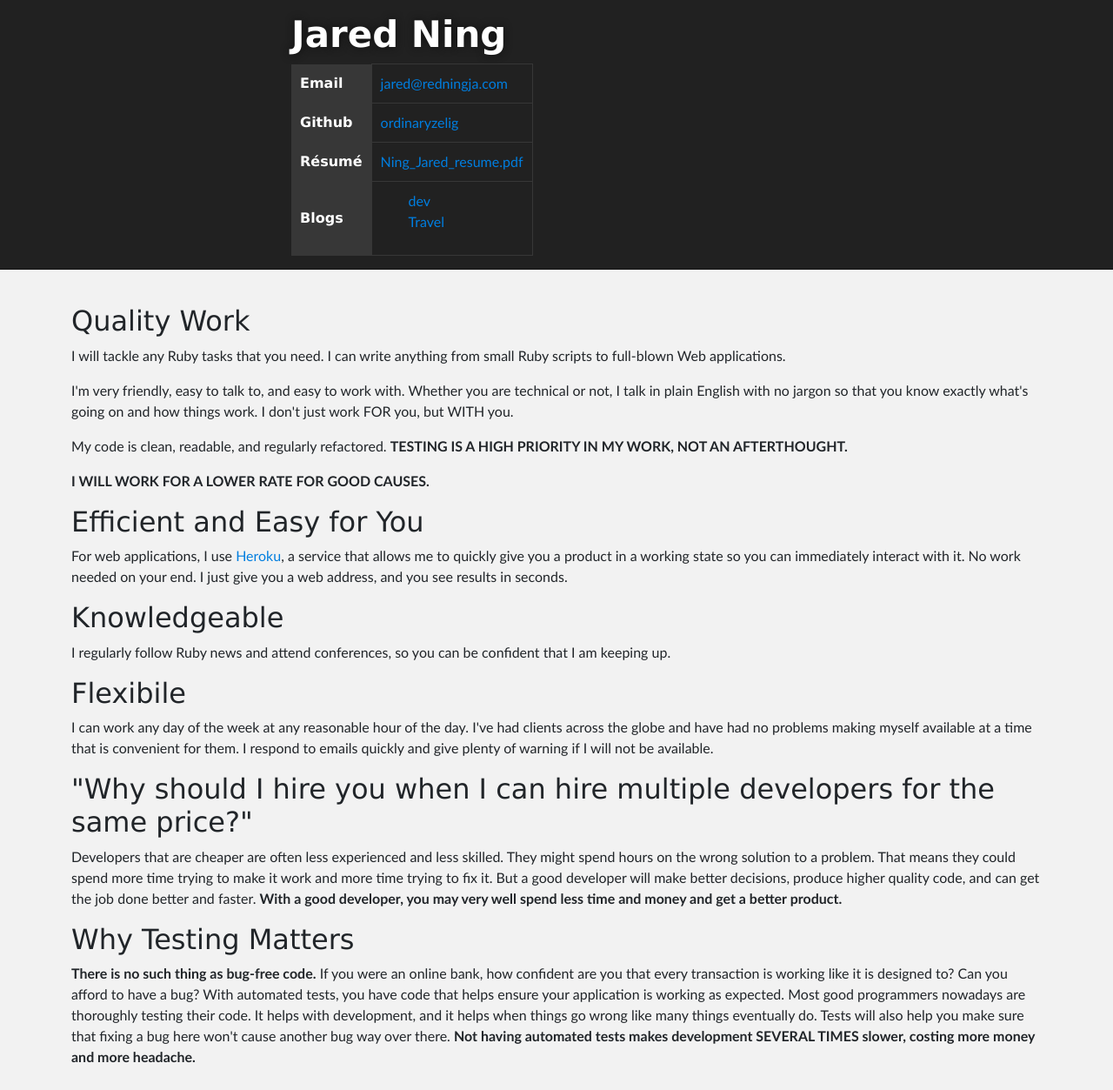
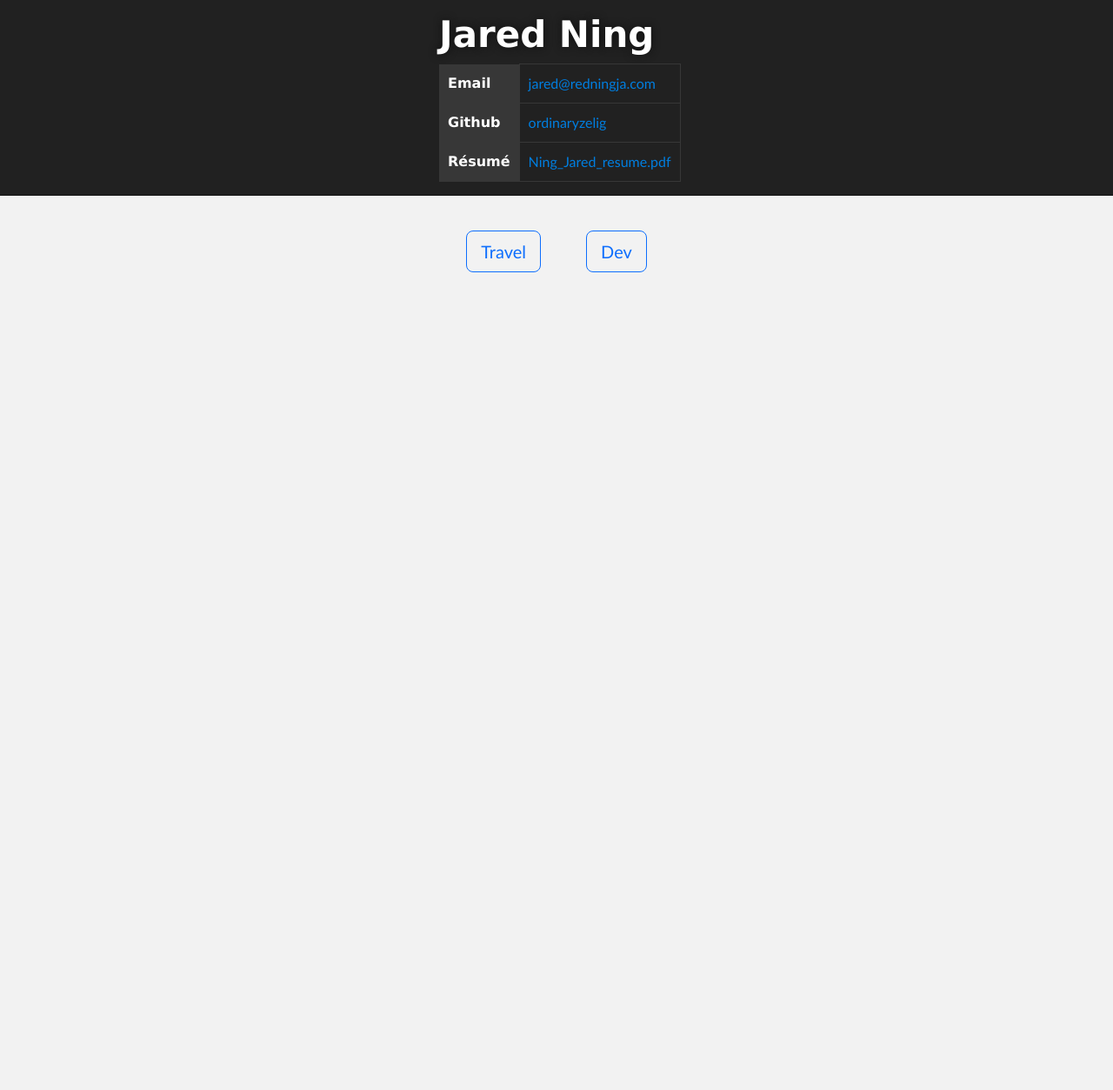
Before and after one commit to ordinaryzelig/ordinaryzelig.github.com, a Jekyll site: the page built from index.html, in a window 1280 px wide. Shown: the whole page at 87% size. Built offline with Jekyll 4.4.1, drawn with Linux system fonts in a browser that asks for light colours; after the commit the page ends 900 px from its top, so only the background shows below that.

Commit message:
Replace index with links to blogs.

```diff
--- a/_includes/contact.html
+++ b/_includes/contact.html
@@ -3,14 +3,5 @@
     <tr><th>Email   </th><td><a href="mailto:jared@redningja.com"                                                         >jared@redningja.com</a></td></tr>
     <tr><th>Github  </th><td><a href="https://github.com/ordinaryzelig"                                     target="blank">ordinaryzelig</a></td></tr>
     <tr><th>Résumé  </th><td><a href="https://www.dropbox.com/s/4phu3j7eyyrqn54/Ning_Jared_resume.pdf?dl=0" target="blank">Ning_Jared_resume.pdf</a></td></tr>
-    <tr>
-      <th>Blogs</th>
-      <td>
-        <ul id="blogs">
-          <li><a href="{{ site.categories.dev.last.url }}">dev</a></li>
-          <li><a href="{{ site.categories.travel.last.url }}">Travel</a></li>
-        </ul>
-      </td>
-    </tr>
   </tbody>
 </table>
--- a/_layouts/default.html
+++ b/_layouts/default.html
@@ -21,7 +21,7 @@
 
     <!-- HEADER -->
     <div id="header_wrap" class="outer">
-      <header class="inner">
+      <header class="inner mx-auto">
         <h1 id="project_title">
           <a href="{{ site.baseurl }}/">
             <span id="title-Ja>">Ja</span><span id="title-red">red</span>
--- a/index.html
+++ b/index.html
@@ -1,36 +1,10 @@
 ---
 layout: default
 title: redNingja
-subtitle: Friendly, expert, no jargon Ruby programmer
 showContact: true
 ---
 
-<h2>Quality Work</h2>
-<p>I will tackle any Ruby tasks that you need. I can write anything from small Ruby scripts to full-blown Web applications.</p>
-<p>I'm very friendly, easy to talk to, and easy to work with. Whether you are technical or not, I talk in plain English with no jargon so that you know exactly what's going on and how things work. I don't just work FOR you, but WITH you.</p>
-<p>My code is clean, readable, and regularly refactored. <strong>TESTING IS A HIGH PRIORITY IN MY WORK, NOT AN AFTERTHOUGHT.</strong>
-<p><strong>I WILL WORK FOR A LOWER RATE FOR GOOD CAUSES.</strong></p>
-
-<h2>Efficient and Easy for You</h2>
-<p>For web applications, I use <a href="http://heroku.com">Heroku</a>, a service that allows me to quickly give you a product in a working state so you can immediately interact with it. No work needed on your end. I just give you a web address, and you see results in seconds.</p>
-
-<h2>Knowledgeable</h2>
-<p>I regularly follow Ruby news and attend conferences, so you can be confident that I am keeping up.</p>
-
-<h2>Flexibile</h2>
-<p>I can work any day of the week at any reasonable hour of the day. I've had clients across the globe and have had no problems making myself available at a time that is convenient for them. I respond to emails quickly and give plenty of warning if I will not be available.</p>
-
-<h2>"Why should I hire you when I can hire multiple developers for the same price?"</h2>
-<p>Developers that are cheaper are often less experienced and less skilled. They might spend hours on the wrong solution to a problem. That means they could spend more time trying to make it work and more time trying to fix it. But a good developer will make better decisions, produce higher quality code, and can get the job done better and faster. <strong>With a good developer, you may very well spend less time and money and get a better product.</strong></p>
-
-<h2>Why Testing Matters</h2>
-<p>
-  <strong>There is no such thing as bug-free code.</strong>
-  If you were an online bank, how confident are you that every transaction is working like it is designed to?
-  Can you afford to have a bug?
-  With automated tests, you have code that helps ensure your application is working as expected.
-  Most good programmers nowadays are thoroughly testing their code.
-  It helps with development, and it helps when things go wrong like many things eventually do.
-  Tests will also help you make sure that fixing a bug here won't cause another bug way over there.
-  <strong>Not having automated tests makes development SEVERAL TIMES slower, costing more money and more headache.</strong>
-</p>
+<div class="text-center">
+  <a href="{{ site.categories.travel.last.url }}"class="btn btn-lg btn-outline-primary mx-4">Travel</a>
+  <a href="{{ site.categories.dev.last.url }}"   class="btn btn-lg btn-outline-primary mx-4">Dev</a>
+</div>
--- a/stylesheets/stylesheet.css
+++ b/stylesheets/stylesheet.css
@@ -1,6 +1,6 @@
 body {
   box-sizing: border-box;
-  background: #212121;
+  background: #f2f2f2;
   font-family: "Myriad Pro", Calibri, Helvetica, Arial, sans-serif;
   -webkit-font-smoothing: antialiased; }
 
@@ -80,7 +80,7 @@ form {
 
 .inner {
   position: relative;
-  max-width: 640px;
+  width: 100%;
   padding: 20px 10px;
   margin: 0 auto; }
 
@@ -88,7 +88,9 @@ form {
   background: #212121; }
 
 #header_wrap .inner {
-  padding: 15px; }
+  padding: 15px;
+  width: 300px;
+}
 
 #project_title {
   margin: 0;
```
Lines whose indentation alone changed are shown as unchanged.
